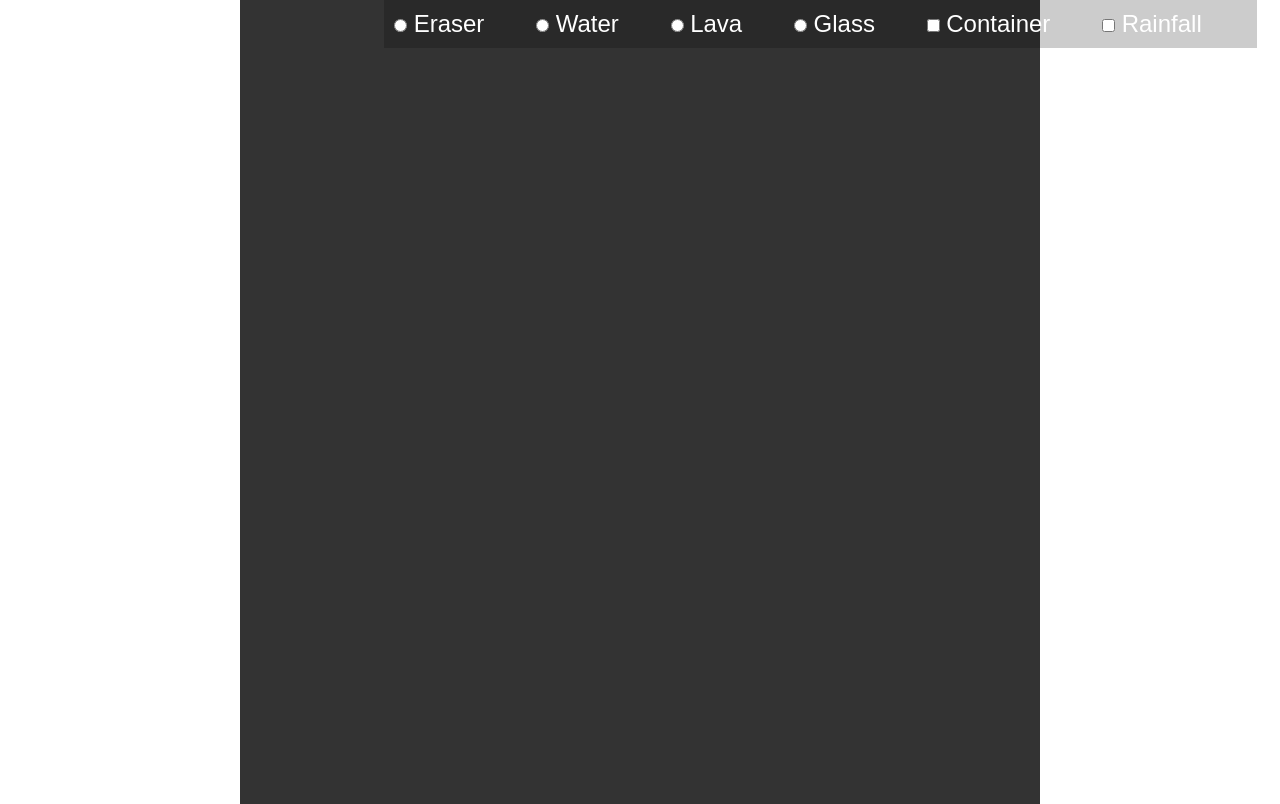
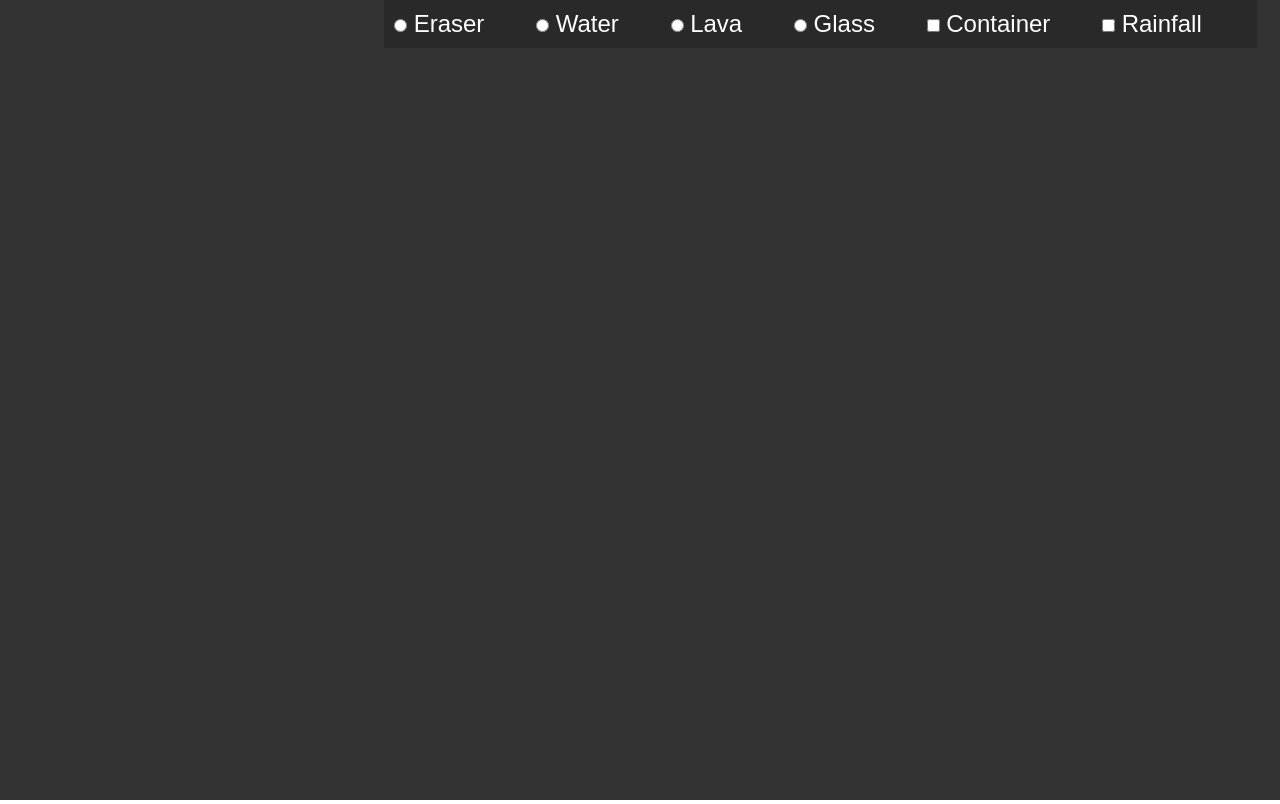
Before and after one commit to Aabrak/mamizu, a plain HTML site: page index.html in a window 1280 px wide. Drawn offline with Linux system fonts and the light colour scheme.

Commit message:
Update index.html

```diff
--- a/index.html
+++ b/index.html
@@ -39,13 +39,13 @@
             background-color: #333;
             position: relative;
             /* transform: rotate(270deg) */
-            /* ROTATION ILLUSION OF FALL */
-	    -webkit-transform: rotate(-90deg);
+            /* ROTATION ILLUSION OF FALL NEEDS FIX*/
+	    /* -webkit-transform: rotate(-90deg);
 	    -moz-transform: rotate(-90deg);
 	    -o-transform: rotate(-90deg);
 	    -ms-transform: rotate(-90deg);
-	    transform: rotate(-90deg);
-
+	    transform: rotate(-90deg); */
+	    /* ROTATION ILLUSION OF FALL NEEDS FIX*/
         }
 
     </style>
```
